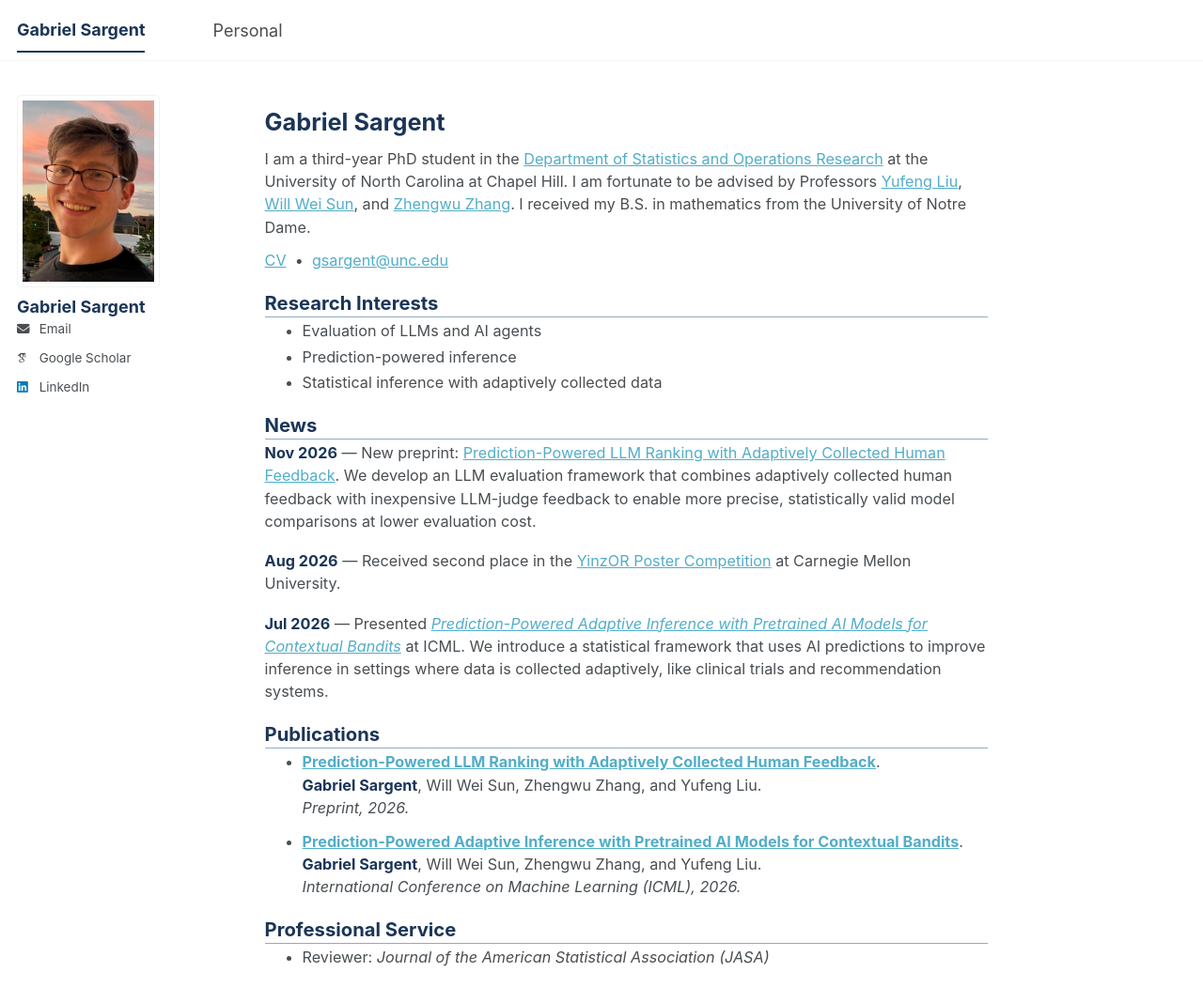
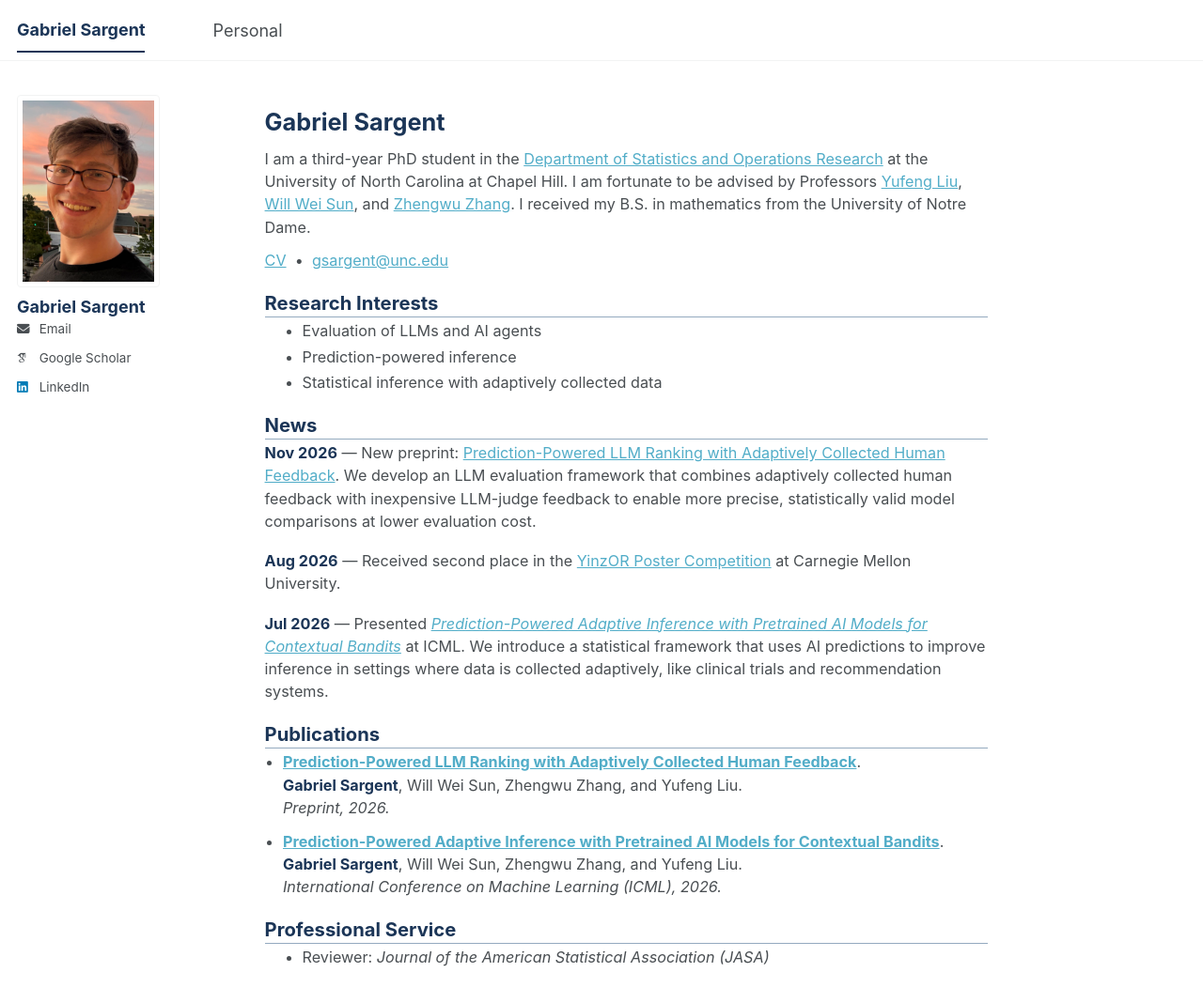
Before and after one commit to GabrielSargent/GabrielSargent.github.io, a Jekyll site: the page built from _pages/about.md, in a window 1280 px wide and 1068 px high. Shown: the whole window at 94% size. Built offline with Jekyll 4.4.1, drawn with Linux system fonts in a browser that asks for light colours; some web fonts are replaced; a script bundle is joined from its source files by our own code; library files that are not in the unit come from our copies.

Commit message:
Reduce publication list indentation

```diff
--- a/_sass/layout/_page.scss
+++ b/_sass/layout/_page.scss
@@ -66,6 +66,11 @@
   ul, ol {
     margin-top: 0;
     margin-bottom: 0.6em;
+  }
+
+  /* Keep publication bullets while reducing the default list indent. */
+  #publications + ul {
+    padding-left: 1.2em;
   }
 
   /* Remove the gap directly beneath section dividers. */
```
